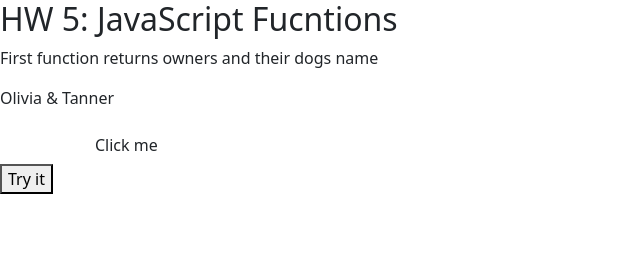
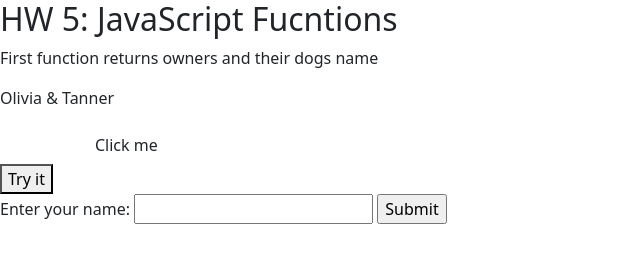
Before and after one commit to oaowen/hw5ecomm, a plain HTML site: page index.html in a window 1280 px wide. Shown: the whole page, without its empty margins (0-640 px from the left). Drawn offline with nearby package versions, Linux system fonts and the light colour scheme.

Commit message:
Update index.html

```diff
--- a/index.html
+++ b/index.html
@@ -42,5 +42,18 @@ function myAlert() {
   alert("I am an alert box!");
 }
 </script>
+   <script>
+function confirmInput() {
+  fname = document.forms[0].fname.value;
+  alert("Hello " + fname + "! You will now be redirected to www.w3Schools.com");
+}
+</script>
+</head>
+<body>
+
+<form onsubmit="confirmInput()" action="https://www.w3schools.com/">
+  Enter your name: <input id="fname" type="text" size="20">
+  <input type="submit">
+</form>
   </body>
 </html>
```
